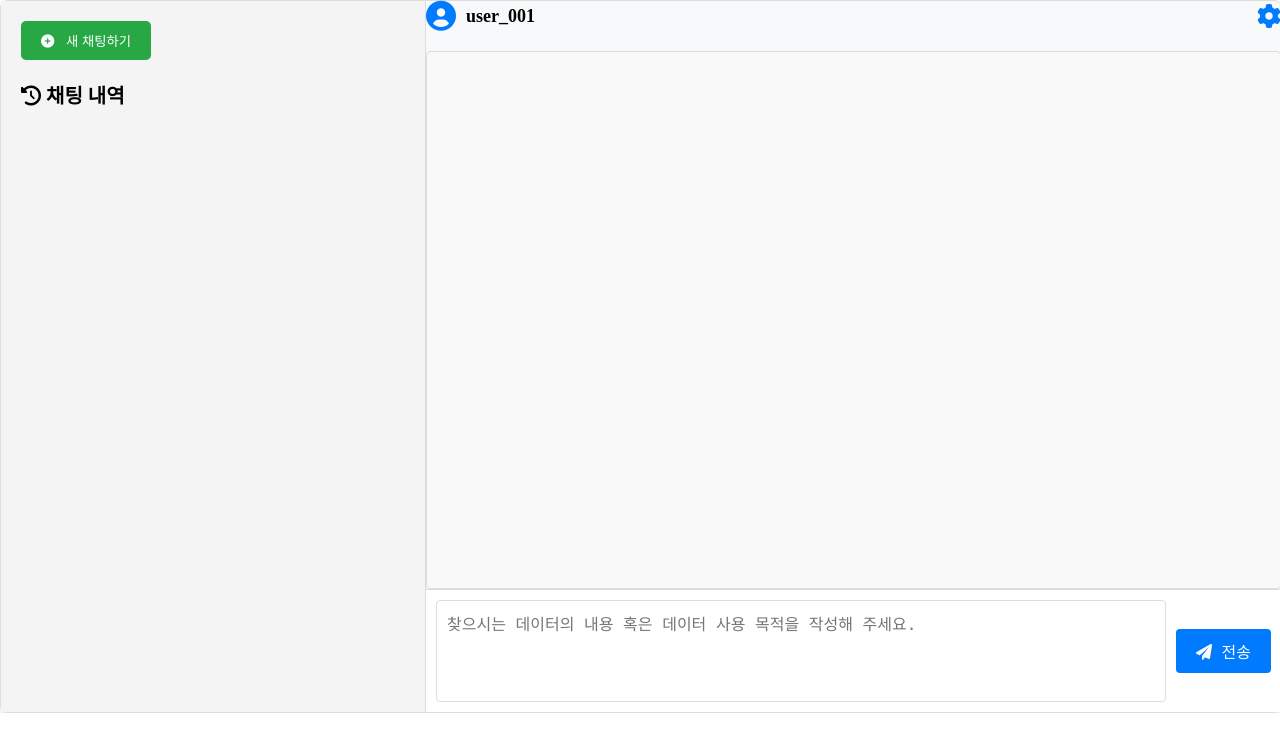
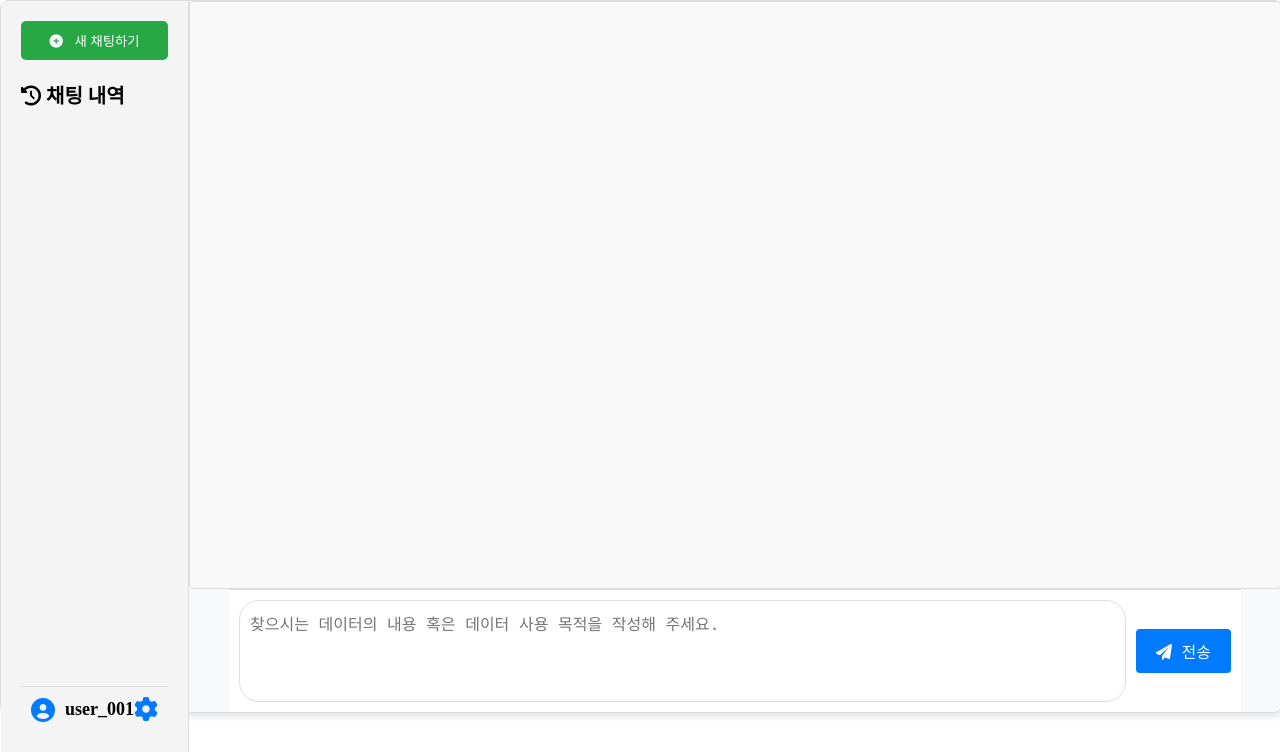
Before and after one commit to ro-jun/Data_Market_Platform, a Flask app: page /chatbot/ in a window 1280 px wide. Shown: the part 87-839 px from the top of the page. Before the commit the page ends 800 px from the top, so only its background shows below. Run offline with Flask 3, Linux system fonts and the light colour scheme.

Commit message:
rm(server):  내부 폴더 삭제 - docs(requirementsx 추가) - design(chatbot)

```diff
--- a/hojun/chatbot/static/css/chatbot.css
+++ b/hojun/chatbot/static/css/chatbot.css
@@ -20,7 +20,10 @@ body, html {
 
 /* 왼쪽 채팅 내역 */
 .chat-history {
-    width: 30%;
+    display: flex;
+    flex-direction: column;
+    justify-content: space-between; /* 상단과 하단 콘텐츠를 양쪽으로 정렬 */
+    height: 100%; /* 부모 높이에 맞게 설정 */
     padding: 20px;
     border-right: 1px solid #ddd;
     background-color: #f4f4f4;
@@ -32,12 +35,13 @@ body, html {
 }
 
 .chat-history ul {
+    flex-grow: 1; /* 채팅 기록 목록이 남는 공간을 차지하도록 설정 */
+    overflow-y: auto; /* 스크롤 추가 */
     list-style: none;
     padding: 0;
     margin: 0;
-    max-height: 400px;
-    overflow-y: auto; /* 스크롤 추가 */
 }
+
 
 .chat-history li {
     padding: 10px;
@@ -63,14 +67,17 @@ body, html {
 
 .user-info {
     display: flex;
+    align-items: center;
     justify-content: space-between;
-    align-items: center;
-    margin-bottom: 20px;
+    padding: 10px;
+    border-top: 1px solid #ddd;
+    background-color: #f4f4f4;
 }
 
 .user-profile {
     display: flex;
     align-items: center;
+    gap: 10px;
 }
 
 .user-profile img {
@@ -137,6 +144,8 @@ body, html {
     display: flex;
     align-items: center;
     padding: 10px;
+    margin-left: 40px;
+    margin-right: 40px;
     border-top: 1px solid #ddd;
     background: #fff;
 }
@@ -144,7 +153,7 @@ textarea {
     flex-grow: 1;
     height: 80px;
     border: 1px solid #ddd;
-    border-radius: 4px;
+    border-radius: 20px;
     padding: 10px;
     font-size: 16px;
     resize: none;
@@ -204,10 +213,10 @@ textarea {
 
 /* 유저 아이콘 크기 조정 */
 .user-icon {
-    font-size: 30px;
+    font-size: 24px;
     color: #007bff;
-    margin-right: 10px;
 }
+
 
 /* 설정 아이콘 크기 */
 .settings-icon {
--- a/hojun/chatbot/templates/chatbot.html
+++ b/hojun/chatbot/templates/chatbot.html
@@ -25,10 +25,6 @@
             <ul>
                 <!-- 채팅 기록 동적 추가 -->
             </ul>
-        </aside>
-
-        <!-- 오른쪽 채팅 영역 -->
-        <section class="chat-interface">
             <!-- 유저 정보 -->
             <div class="user-info">
                 <div class="user-profile">
@@ -39,7 +35,10 @@
                     <i class="fas fa-cog settings-icon"></i> <!-- 설정 아이콘 -->
                 </div>
             </div>
+        </aside>
 
+        <!-- 오른쪽 채팅 영역 -->
+        <section class="chat-interface">
             <!-- 대화 섹션 -->
             <div id="messages" class="message-section">
                 <!-- 동적으로 메시지가 추가되는 영역 -->
--- a/requirements.txt
+++ b/requirements.txt
@@ -18,6 +18,7 @@ distro==1.9.0
 dnspython==2.7.0
 executing==2.0.1
 Flask==3.1.0
+Flask-PyMongo==2.3.0
 frozenlist==1.5.0
 greenlet==3.1.1
 h11==0.14.0
```
Also changed, not shown: server/__init__.py (+14 -0 lines), server/models/__init__.py (deleted), server/models/data.py (deleted), server/models/user.py (deleted), server/routes/__init__.py (deleted), server/routes/data.py (deleted), server/routes/user.py (deleted), server/services/__init__.py (deleted), server/services/data_service.py (deleted), server/services/user_service.py (deleted), server/utils/__init__.py (deleted), server/utils/database.py (deleted), server/utils/security.py (deleted).
